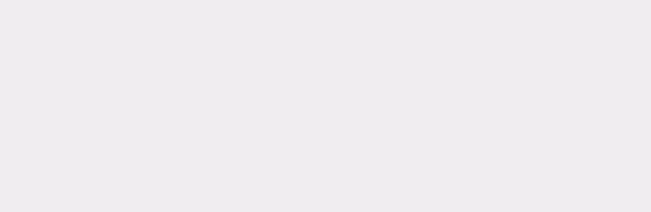
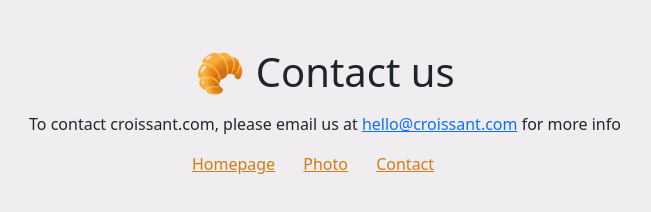
Before and after one commit to Olena-Remina/Croissant, a plain HTML site: page contact.html in a window 1280 px wide. Shown: the whole page, without its empty margins (315-966 px from the left). Drawn offline with nearby package versions, Linux system fonts and the light colour scheme.

Commit message:
Added content and styling to contact.html

```diff
--- a/contact.html
+++ b/contact.html
@@ -8,7 +8,19 @@
 <link rel="stylesheet" href="/css/style.css">
 <title>Contacts</title>
 </head>
-<body>
-
+<body class="text-center mt-5">
+  <h1>
+    🥐 Contact us
+  </h1>
+ <p class="mt-3">
+  To contact croissant.com, please email us at
+  <a href="mailto:hello@croissant.com" title="contact us by email">hello@croissant.com</a>
+   for more info
+ </p>
+ <footer class="text-center mt-3">
+  <a href="/" class="me-4">Homepage</a>
+      <a href="/photo.html" class="me-4">Photo</a>
+      <a href="/contact.html" class="me-4">Contact</a>
+</footer>
 </body>
 </html>
--- a/css/style.css
+++ b/css/style.css
@@ -7,3 +7,6 @@ img{
   margin: 30px auto;
   border-radius: 15px;
 }
+footer a{
+  color:rgb(209, 124, 20);
+}
```
Also changed, not shown: index.html (+5 -5 lines), photo.html (+5 -5 lines).
